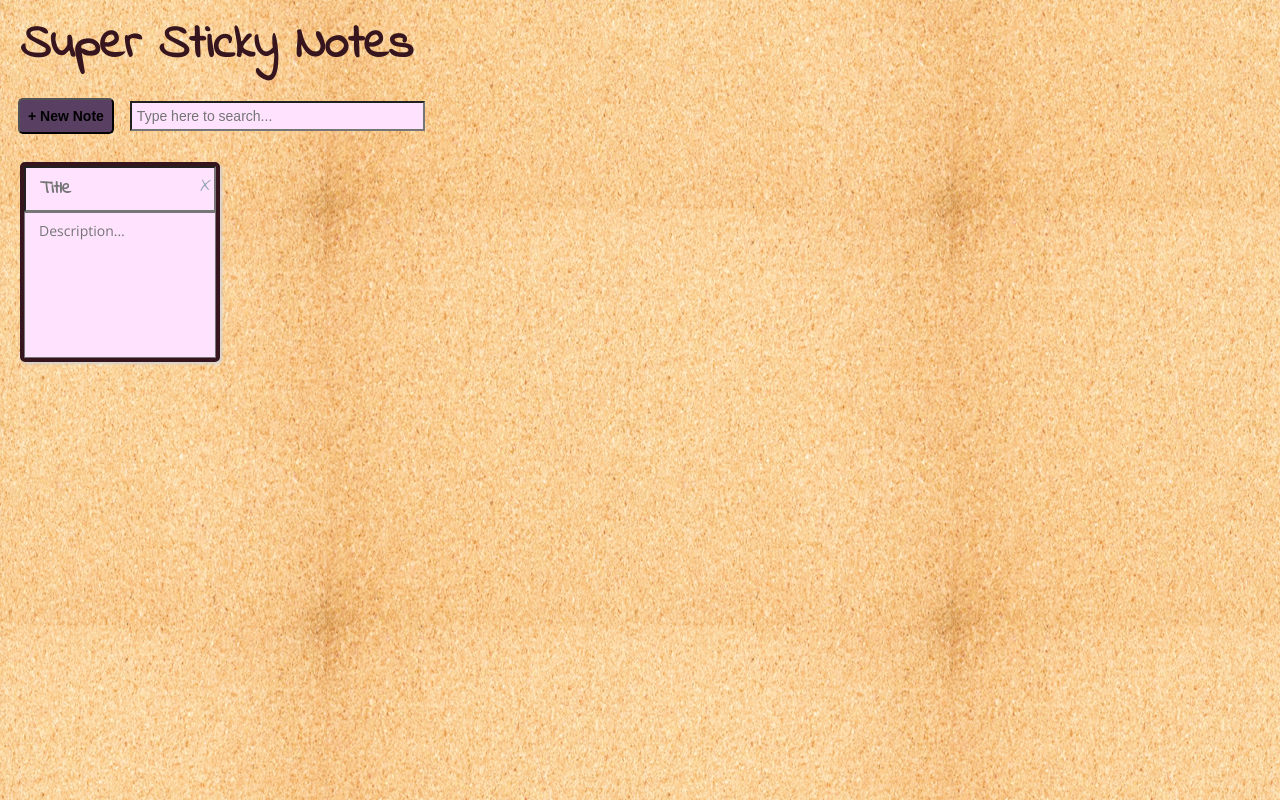
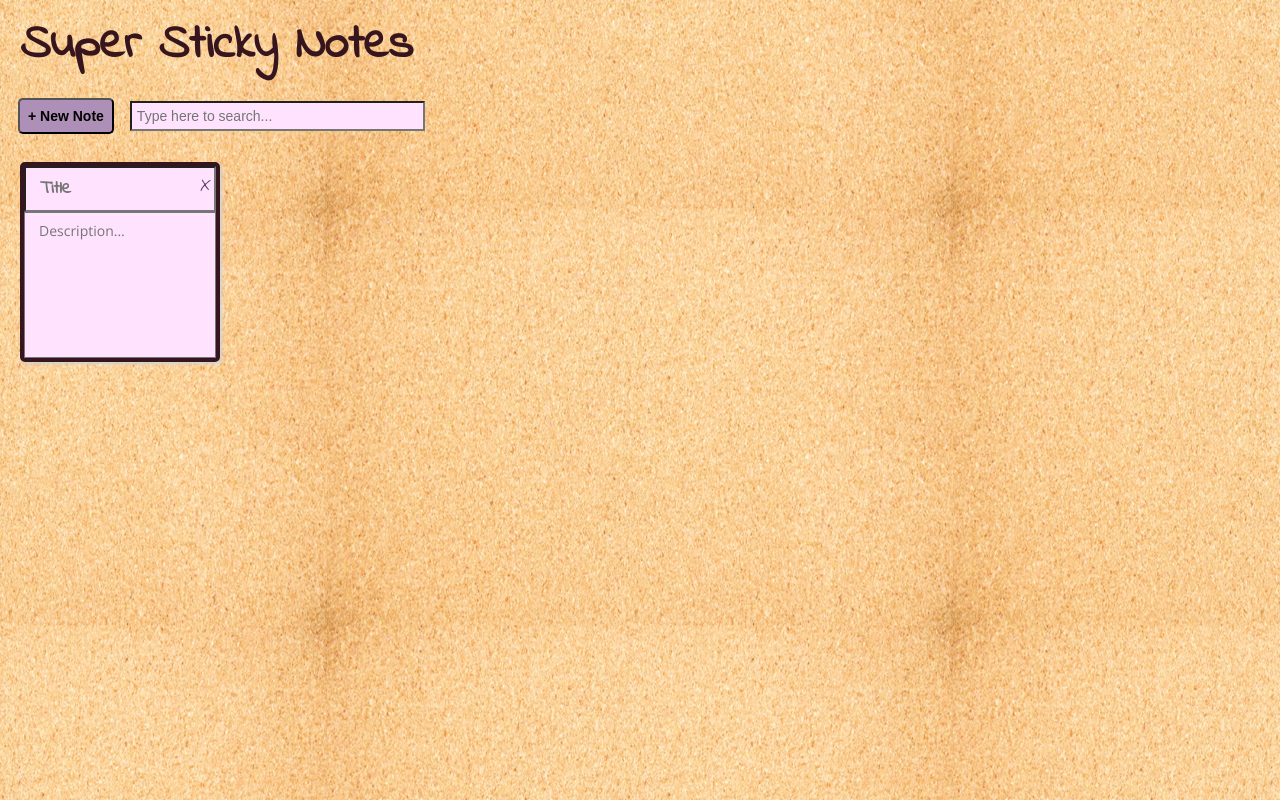
Before and after one commit to Katie-Siegel/sticky-notes, a React (Create React App) app: page / in a window 1280 px wide. Built offline with nearby package versions, Linux system fonts and the light colour scheme.

Commit message:
Accessiblity notes updated and inspection passed

```diff
--- a/public/index.html
+++ b/public/index.html
@@ -20,7 +20,6 @@
   </head>
 
   <body>
-    <noscript> You need to enable JavaScript to run this app. </noscript>
     <div id="root"></div>
   </body>
 </html>
--- a/src/Header.js
+++ b/src/Header.js
@@ -12,6 +12,7 @@ const Header = (props) => {
           + New Note
         </button>
         <input
+          aria-label="search box"
           className="search"
           type="text"
           placeholder="Type here to search..."
--- a/src/Note.js
+++ b/src/Note.js
@@ -19,6 +19,7 @@ const Note = (props) => {
   return (
     <li className="note">
       <input
+        aria-label="note title"
         className="note__title"
         type="text"
         placeholder="Title"
@@ -26,6 +27,7 @@ const Note = (props) => {
         onChange={updateTitle}
       />
       <textarea
+        aria-label="note description"
         className="note__description"
         placeholder="Description..."
         value={props.note.description}
--- a/src/index.css
+++ b/src/index.css
@@ -58,13 +58,13 @@ textarea {
   cursor: pointer;
   padding: 8px;
   font-weight: bolder;
-  background-color: #593f62;
+  background-color: #ae8fb7;
   outline: none;
 }
 
 .note {
   font-family: "Indie Flower", cursive;
-  color: #8fa1b1;
+  color: #2e2eff;
   width: 200px;
   height: 200px;
   margin: 10px;
@@ -103,12 +103,12 @@ textarea {
   top: 0px;
   right: 0px;
   font-size: 20px;
-  color: #8fa1b1;
+  color: #593f62;
   padding: 5px;
 }
 
 .note__delete:hover {
-  color: #593f62;
+  color: #36151e;
   font-weight: 900;
   cursor: pointer;
 }
```
